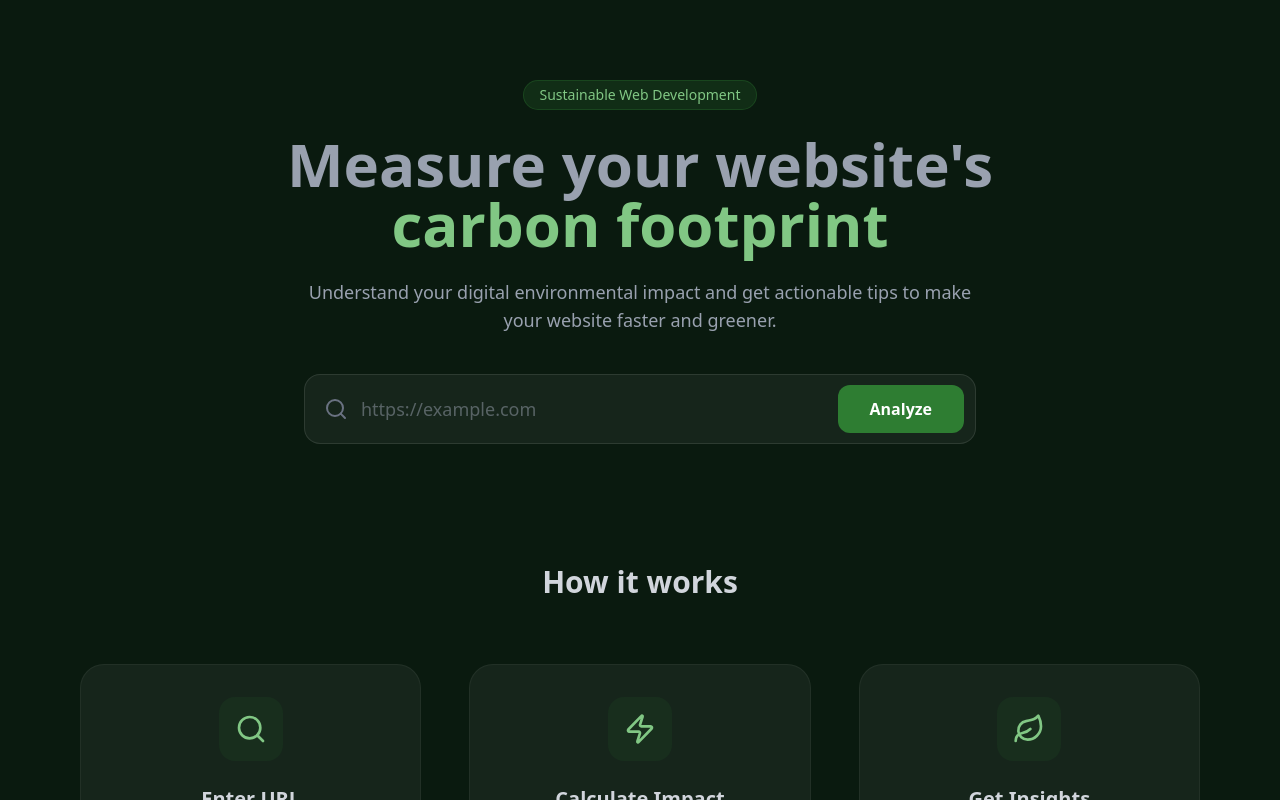
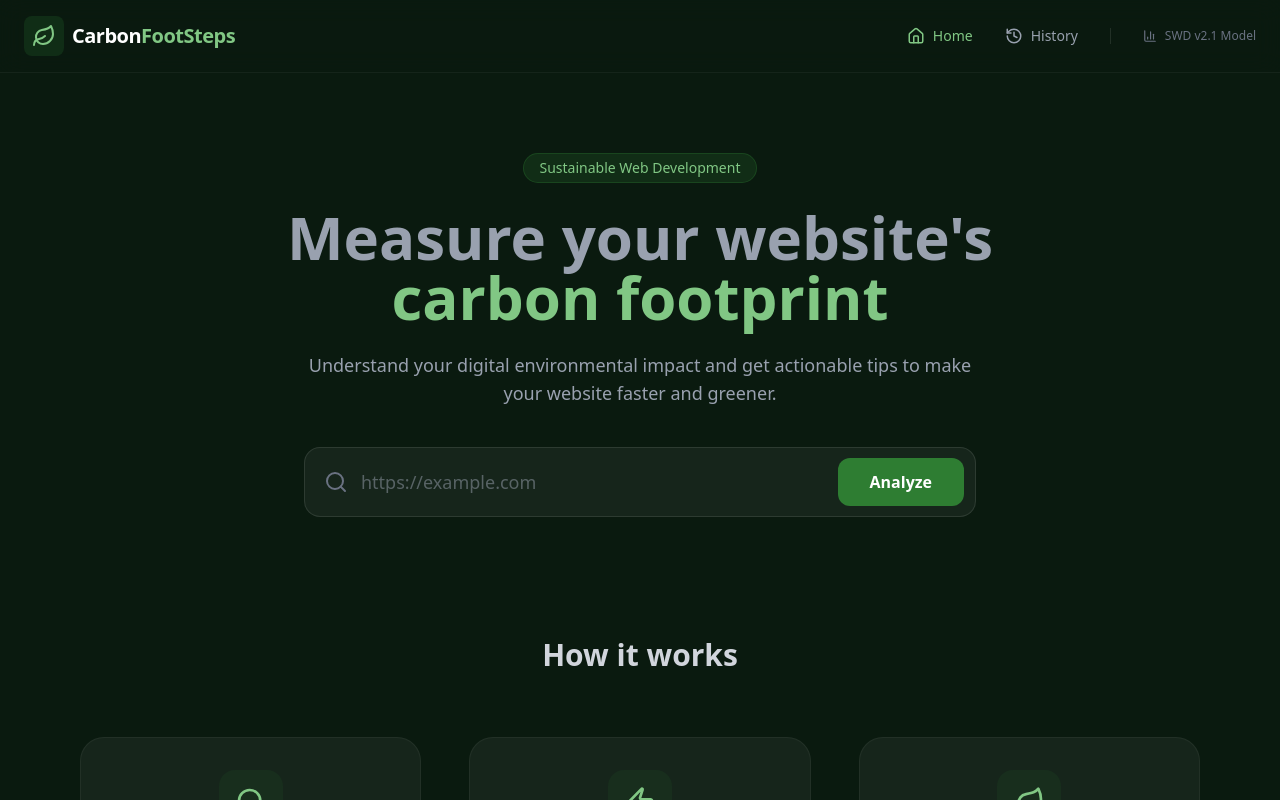
Before and after one commit to iamzaidmohammed/CarbonFootprint, a React app in the folder frontend/: page / in a window 1280 px wide. Shown: the top 800 px of the page. Built offline with nearby package versions, Linux system fonts and the light colour scheme; the HTML template or start-up script is replaced by a standard one.

Commit message:
feat: Added a navbar

```diff
--- a/frontend/src/App.jsx
+++ b/frontend/src/App.jsx
@@ -2,16 +2,35 @@ import { BrowserRouter as Router, Routes, Route } from "react-router-dom";
 import Home from "./pages/Home";
 import Results from "./pages/Results";
 import History from "./pages/History";
+import Navbar from "./components/Navbar";
+
+import { useEffect } from "react";
+import { useLocation } from "react-router-dom";
+
+function ScrollToTop() {
+  const { pathname } = useLocation();
+  useEffect(() => {
+    window.scrollTo(0, 0);
+  }, [pathname]);
+  return null;
+}
+
+// Then add <ScrollToTop /> inside your <Router> in App.jsx
 
 function App() {
   return (
     <Router>
-      <Routes>
-        <Route path="/" element={<Home />} />
-
-        <Route path="/results/:id" element={<Results />} />
-        <Route path="/history" element={<History />} />
-      </Routes>
+      <ScrollToTop />
+      <div className="min-h-screen bg-eco-dark text-white font-sans">
+        <Navbar /> {/* This stays at the top */}
+        <main>
+          <Routes>
+            <Route path="/" element={<Home />} />
+            <Route path="/results/:id" element={<Results />} />
+            <Route path="/history" element={<History />} />
+          </Routes>
+        </main>
+      </div>
     </Router>
   );
 }
--- /dev/null
+++ b/frontend/src/components/Navbar.jsx
@@ -0,0 +1,58 @@
+import React from "react";
+import { Link, useLocation } from "react-router-dom";
+import { Leaf, History, Home, BarChart3 } from "lucide-react";
+
+const Navbar = () => {
+  const location = useLocation();
+
+  // Helper to highlight the active link
+  const isActive = (path) =>
+    location.pathname === path
+      ? "text-eco-accent"
+      : "text-gray-400 hover:text-white";
+
+  return (
+    <nav className="sticky top-0 z-40 w-full bg-eco-dark/80 backdrop-blur-md border-b border-white/5 px-6 py-4">
+      <div className="max-w-7xl mx-auto flex justify-between items-center">
+        {/* Logo Section */}
+        <Link to="/" className="flex items-center gap-2 group">
+          <div className="bg-eco-green/20 p-2 rounded-lg group-hover:bg-eco-green/40 transition-all">
+            <Leaf className="text-eco-accent w-6 h-6" />
+          </div>
+          <span className="text-xl font-bold tracking-tight text-white">
+            Carbon<span className="text-eco-accent">FootSteps</span>
+          </span>
+        </Link>
+
+        {/* Navigation Links */}
+        <div className="flex items-center gap-8">
+          <Link
+            to="/"
+            className={`flex items-center gap-2 text-sm font-medium transition-colors ${isActive("/")}`}
+          >
+            <Home size={18} />
+            <span className="hidden sm:inline">Home</span>
+          </Link>
+
+          <Link
+            to="/history"
+            className={`flex items-center gap-2 text-sm font-medium transition-colors ${isActive("/history")}`}
+          >
+            <History size={18} />
+            <span className="hidden sm:inline">History</span>
+          </Link>
+
+          {/* This is a "Decorative" link for your project to look complete */}
+          <div className="h-4 w-[1px] bg-white/10 hidden sm:block"></div>
+
+          <div className="hidden md:flex items-center gap-2 text-xs text-gray-500">
+            <BarChart3 size={14} />
+            <span>SWD v2.1 Model</span>
+          </div>
+        </div>
+      </div>
+    </nav>
+  );
+};
+
+export default Navbar;
```
